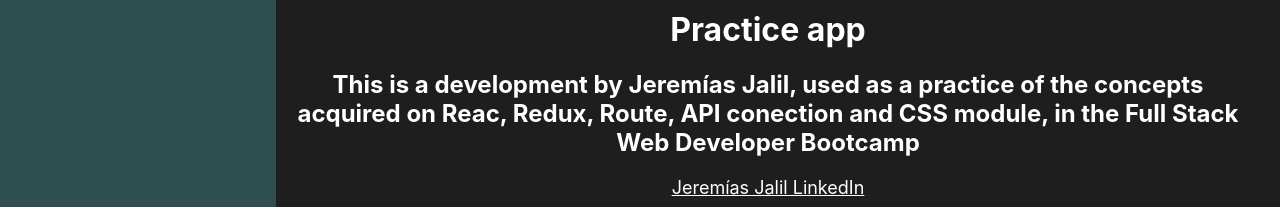
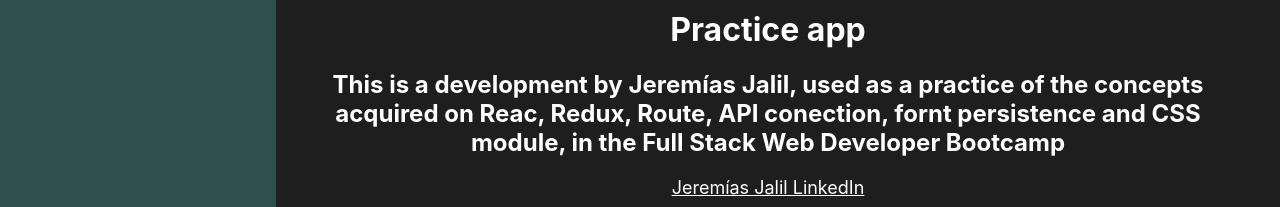
Before and after one commit to jeremias-jalil/react-art-proyect, a React (Create React App) app: page /react-art-proyect/about in a window 1280 px wide. Shown: the part 457-664 px from the top of the page. Built offline with nearby package versions, Linux system fonts and the light colour scheme.

Commit message:
corrección search

```diff
--- a/src/components/About/About.jsx
+++ b/src/components/About/About.jsx
@@ -7,7 +7,7 @@
         <div className={style.div}>
             <img className={style.img} src='https://assets.soyhenry.com/henry-landing/assets/Henry/logo-white.png' />
             <div className={style.content}><h1>Practice app</h1>
-                <h2>This is a development by Jeremías Jalil, used as a practice of the concepts acquired on Reac, Redux, Route, API conection and CSS module, in the Full Stack Web Developer Bootcamp</h2>
+                <h2>This is a development by Jeremías Jalil, used as a practice of the concepts acquired on Reac, Redux, Route, API conection, fornt persistence and CSS module, in the Full Stack Web Developer Bootcamp</h2>
                 <a className={style.a} href='https://www.linkedin.com/in/jeremiasjalil/' target='_blank'>Jeremías Jalil LinkedIn</a>
             </div>
         </div>
--- a/src/components/search/Search.jsx
+++ b/src/components/search/Search.jsx
@@ -28,7 +28,7 @@
 
         }>
             <input className={style.input} type="text" placeholder='Art' onChange={e => { return (setValue(e.target.value)) }} />
-            <select className={style.select} name='Tipo de arte' onChange={e => { return (setType(e.target.value), buscar(value, e.target.value), history.push('/')) }} >
+            <select className={style.select} name='Tipo de arte' onChange={e => { if(value!==''){return (setType(e.target.value), buscar(value, e.target.value), history.push('/')) }}} >
                 <option>Paintings</option>
                 <option>Ceramics</option>
                 <option>Sculpture</option>
```
